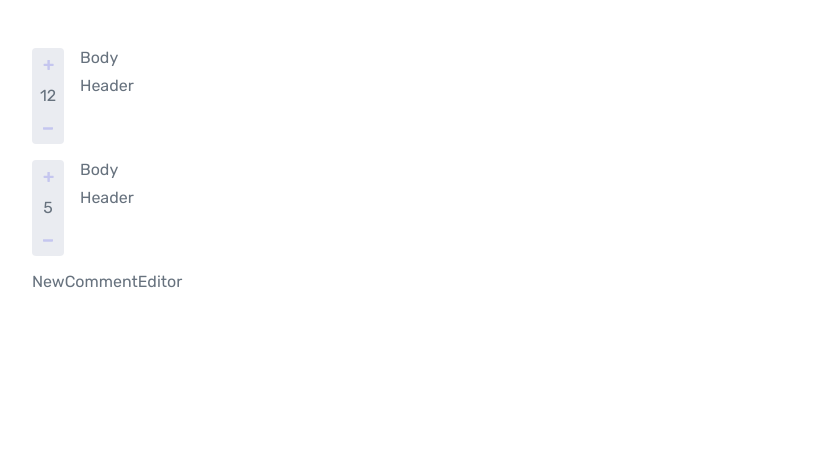
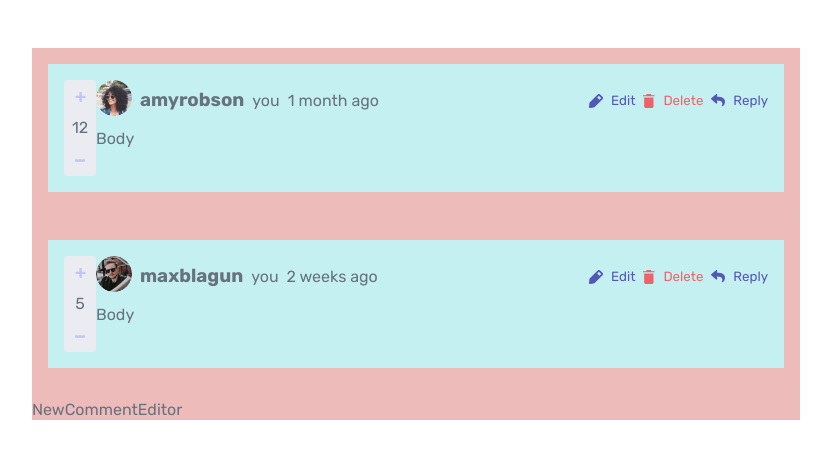
Before and after one commit to merovinjs/interactive-commets, a React (Vite) app: page / in a window 1280 px wide. Shown: the top 458 px of the page, without its empty margins (224-1055 px from the left). Built offline with nearby package versions, Linux system fonts and the light colour scheme.

Commit message:
header fixed

```diff
--- a/package.json
+++ b/package.json
@@ -9,6 +9,7 @@
     "preview": "vite preview"
   },
   "dependencies": {
+    "clsx": "^2.0.0",
     "react": "^18.2.0",
     "react-dom": "^18.2.0"
   },
--- a/src/components/button/index.jsx
+++ b/src/components/button/index.jsx
@@ -1,8 +1,9 @@
 import React from "react";
+import clsx from "clsx";
 import styles from "./styles.module.scss";
-const Button = ({ children, ...props }) => {
+const Button = ({ variant = "ghost", children, ...props }) => {
   return (
-    <button variant="ghost" className={styles.button} {...props}>
+    <button className={clsx(styles.button, styles[variant])} {...props}>
       {children}
     </button>
   );
--- a/src/components/button/styles.module.scss
+++ b/src/components/button/styles.module.scss
@@ -7,3 +7,9 @@
   gap: 8px;
   cursor: pointer;
 }
+.ghost {
+  color: var(--moderate-blue);
+}
+.warning {
+  color: var(--soft-red);
+}
--- a/src/components/comment/header/index.jsx
+++ b/src/components/comment/header/index.jsx
@@ -1,7 +1,40 @@
 import React from "react";
-
+import styles from "./styles.module.scss";
+import { Button } from "../../button";
+import { useComment } from "../useComment";
 const Header = () => {
-  return <div>Header</div>;
+  const {
+    currentUser,
+    comment: {
+      createdAt,
+      user: { image, username },
+    },
+  } = useComment();
+  console.log(createdAt);
+  return (
+    <div className={styles.headerWrapper}>
+      <div className={styles.imageWrapper}>
+        <img src={image.png} alt="username" />
+      </div>
+      <h3 className={styles.username}>{username}</h3>
+      <span className={styles.youIndicator}>you</span>
+      <div className={styles.createdAt}>{createdAt}</div>
+      <div className={styles.actionsButton}>
+        <Button>
+          <img src="/images/icon-edit.svg" alt="Edit" />
+          Edit
+        </Button>
+        <Button variant="warning">
+          <img src="/images/icon-delete.svg" alt="Edit" />
+          Delete
+        </Button>
+        <Button>
+          <img src="/images/icon-reply.svg" alt="Edit" />
+          Reply
+        </Button>
+      </div>
+    </div>
+  );
 };
 
 export { Header };
--- /dev/null
+++ b/src/components/comment/header/styles.module.scss
@@ -0,0 +1,27 @@
+.headerWrapper {
+  display: flex;
+  align-items: center;
+  gap: 8px;
+}
+.imageWrapper {
+  img {
+    width: 36px;
+    height: 36px;
+    overflow: hidden;
+    border-radius: 999px;
+    object-fit: cover;
+    object-position: center;
+  }
+}
+.createdAt {
+}
+.username {
+}
+.youIndicator {
+}
+.actionsButton {
+  margin-left: auto;
+  display: flex;
+  align-items: center;
+  gap: 8px;
+}
--- a/src/components/comment/index.jsx
+++ b/src/components/comment/index.jsx
@@ -8,8 +8,8 @@ const Comment = () => {
     <div className={styles.commentWrapper}>
       <Reactions />
       <div className={styles.commentContentArea}>
+        <Header />
         <Body />
-        <Header />
       </div>
     </div>
   );
--- a/src/components/comment/reactions/styles.module.scss
+++ b/src/components/comment/reactions/styles.module.scss
@@ -1,6 +1,7 @@
 .reactionsWrapper {
   background-color: var(--light-gray);
   display: flex;
+  width: 32px;
   flex-direction: column;
   justify-content: center;
   border-radius: 4px;
--- a/src/components/comment/styles.module.scss
+++ b/src/components/comment/styles.module.scss
@@ -1,10 +1,13 @@
 .commentWrapper {
   display: flex;
   align-items: flex-start;
-  gap: 16px;
+  padding: 16px;
+  margin: 16px;
+  background-color: rgb(197, 240, 241);
 }
 .commentContentArea {
   display: flex;
+  flex: 1;
   flex-direction: column;
   gap: 8px;
 }
--- a/src/components/conversition/styles.module.scss
+++ b/src/components/conversition/styles.module.scss
@@ -2,4 +2,6 @@
   display: flex;
   flex-direction: column;
   gap: 16px;
+  background-color: rgb(238, 187, 187);
+  margin-bottom: 16px;
 }
--- a/src/styles/global.scss
+++ b/src/styles/global.scss
@@ -1,3 +1,7 @@
+* {
+  -webkit-font-smoothing: antialiased;
+  -moz-osx-font-smoothing: grayscale;
+}
 body {
   font-family: "Rubik", sans-serif;
   font-size: 16px;
```
Also changed, not shown: 1 other file (tests, documents, lock files or other folders).
